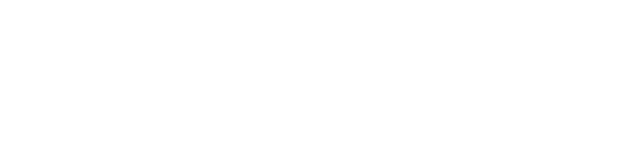
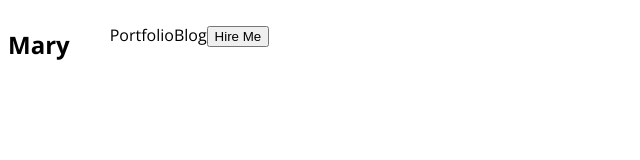
Before and after one commit to Minhaj3054/webdeveloper-portfolio, a plain HTML site: page index.html in a window 1280 px wide. Shown: the whole page, without its empty margins (0-640 px from the left). Drawn offline with nearby package versions, Linux system fonts and the light colour scheme.

Commit message:
added styles folder

```diff
--- a/index.html
+++ b/index.html
@@ -4,15 +4,24 @@
     <meta charset="UTF-8">
     <meta name="viewport" content="width=device-width, initial-scale=1.0">
     <title>Web Developer Portfolio</title>
+    <link rel="preconnect" href="https://fonts.googleapis.com">
+    <link rel="preconnect" href="https://fonts.gstatic.com" crossorigin>
+    <link href="https://fonts.googleapis.com/css2?family=Open+Sans:ital,wdth,wght@0,75..100,300..800;1,75..100,300..800&display=swap" rel="stylesheet">
     <link rel="stylesheet" href="styles/nav.css">
 </head>
 <body>
     <header>
-
+        <nav>
+            <h2>Mary</h2>
+            <ul>
+                <li>Portfolio</li>
+                <li>Blog</li>
+                <li><button>Hire Me</button></li>
+            </ul>
+        </nav>
     </header>
     <main>
 
-    </main>
     <footer>
 
     </footer>
--- a/styles/nav.css
+++ b/styles/nav.css
@@ -0,0 +1,13 @@
+/* common shared styles */
+body{
+    font-family: "Open Sans", sans-serif;
+}
+
+/* nav related styles */
+nav{
+    display: flex;
+}
+nav ul{
+    list-style: none;
+    display: flex;
+}
```
